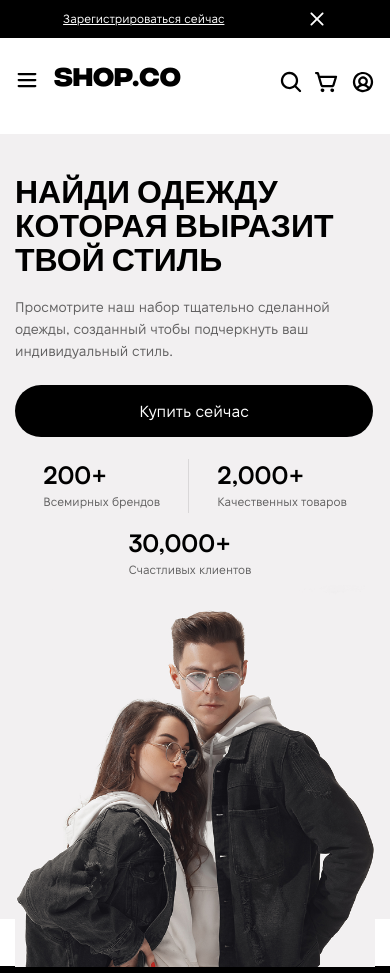
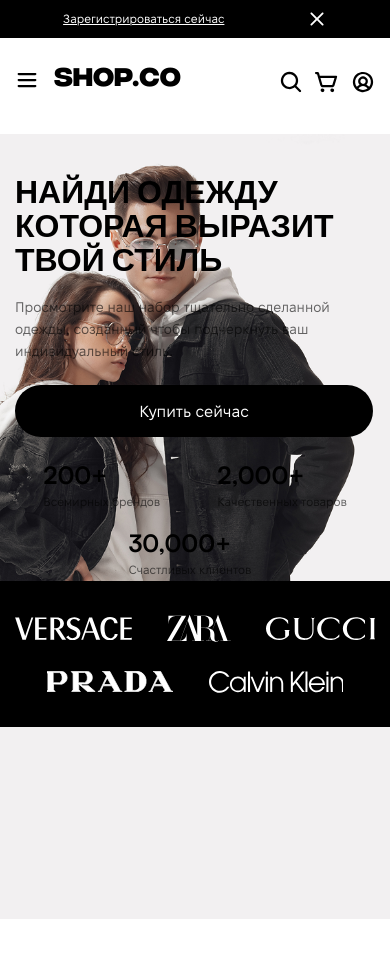
Before and after one commit to AlexWeb3105/active_projects, a plain HTML site: page diploma/layout/index.html in a window 390 px wide. Shown: the top 973 px of the page. After the commit the page ends 919 px from the top, so only its background shows below. Drawn offline with Linux system fonts and the light colour scheme.

Commit message:
адаптив фото бг

```diff
--- a/diploma/layout/css/blocks/hero.css
+++ b/diploma/layout/css/blocks/hero.css
@@ -10,16 +10,18 @@
 }
 
 .hero__wrapper-bg {
-
 	position: absolute;
-	z-index: 0;
+	z-index: -1;
 	right: clamp(-40px, -746.87px + 50.42vw, 201px);
 	/* -40px, viewport: 1402px -> 201px, viewport: 1880px */
+
+	transform:translateX(-74px)
 }
 
 
 .hero__bg {
-	width: 732px;
+	width: 660px;
+
 }
 
 .hero__pattern {
@@ -153,17 +155,17 @@
 
 
 @media (width<=1402px) {
-	.hero__wrapper-bg {
+	/*.hero__wrapper-bg {
 		display: none;
-	}
+	}*/
 
 	.hero__brand-bar {
 		margin-top: 0px;
 	}
 
-	.hero__wrapper-bg--mobi {
+	/*.hero__wrapper-bg--mobi {
 		display: block;
-	}
+	}*/
 }
 
 @media (width<675px) {
```
